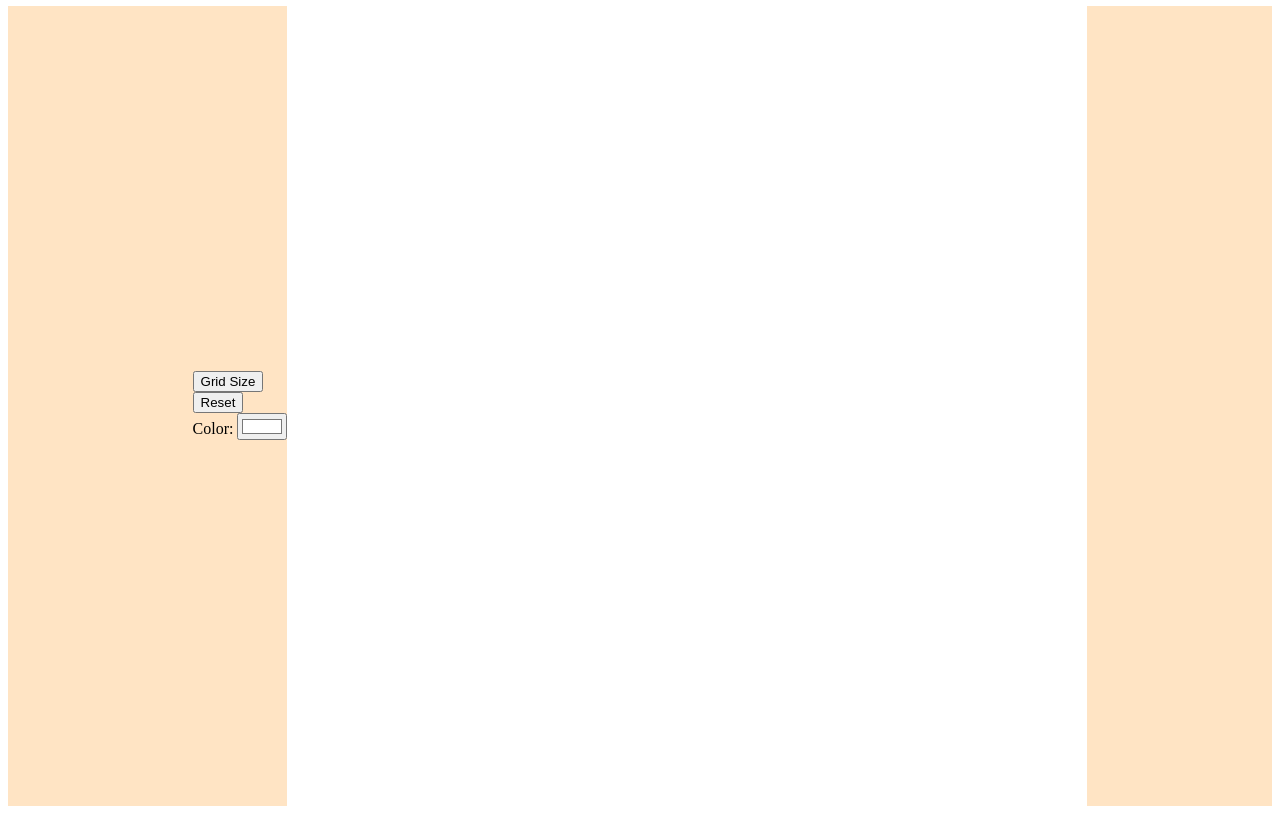
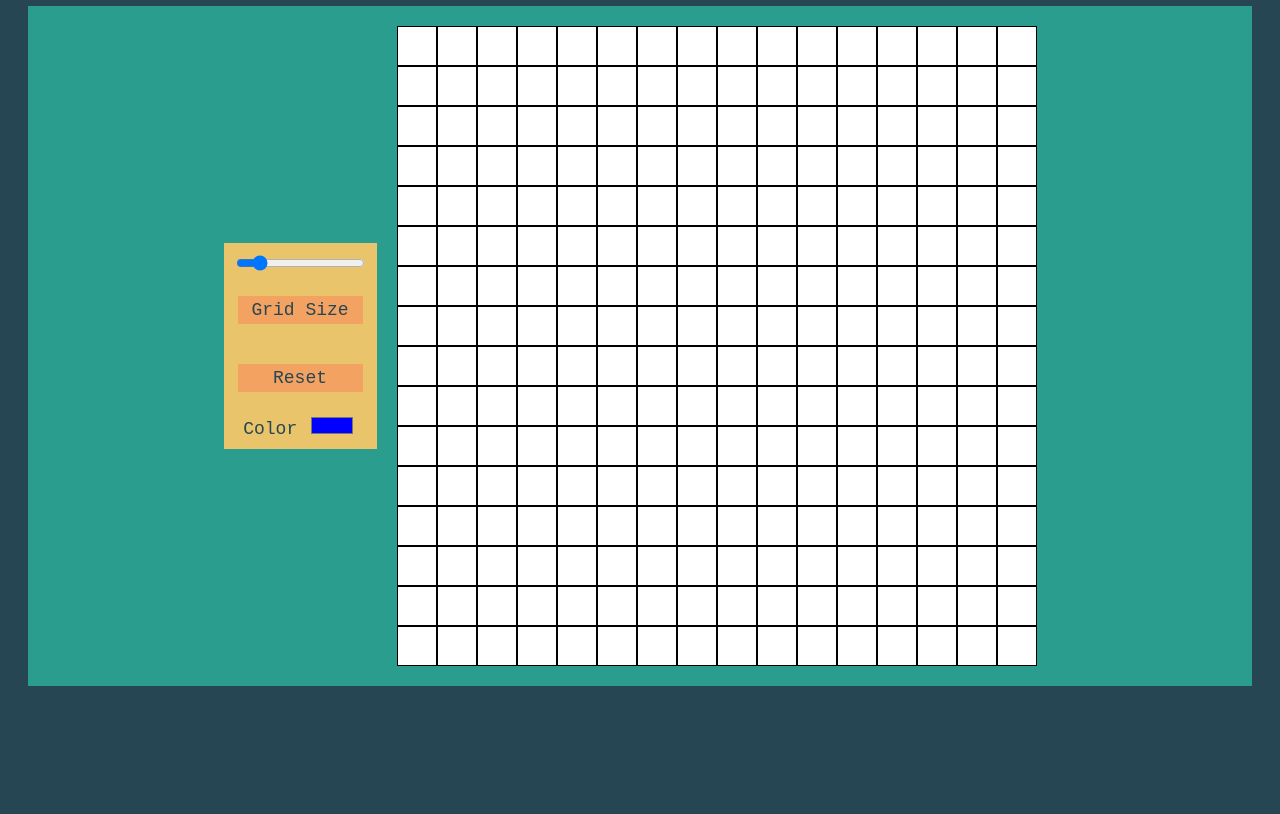
Before and after one commit to tanasegabrielw/TOP-Etch-a-Sketch, a plain HTML site: page index.html in a window 1280 px wide. Shown: the part 74-888 px from the top of the page. After the commit the page ends 800 px from the top, so only its background shows below. Drawn offline with Linux system fonts and the light colour scheme.

Commit message:
Finished

```diff
--- a/code.js
+++ b/code.js
@@ -1,17 +1,27 @@
 const pageContainer = document.querySelector(".container");
+let cellNumber=16;
+isDrawing = false;
+//buttons
 const btnGridSize = document.querySelector("#gridSizeBtn");
 const btnGridReset = document.querySelector("#resetGridBtn");
-const btnColor = document.querySelector("#color");
-let cellNumber=16;
-isDrawing = false;
+const cellNumberInput = document.querySelector("#cellNumberInput");
+// Color picker
+let colorPicker;
+let currentColor = "#0000ff";
+window.addEventListener("load", startup, false);
+window.addEventListener("load", createGrid,false);
 
-function changeColor(event){
+function startup(event) {
+colorPicker=document.querySelector("#color");
+colorPicker.value=currentColor; //initial color
+colorPicker.addEventListener("input",updateColor,false);
+}
 
-    if (isDrawing){
-        event.target.classList.add("elementChanged");
-    }
+function updateColor(event) {
+//update currentColor when it changes value
+    currentColor=event.target.value;
+}
 
-}
 pageContainer.addEventListener("mousedown", ()=> {
     isDrawing = !isDrawing; // toggles drawing on and off
 })
@@ -27,22 +37,21 @@ function createGrid(){
         cellElement.classList.add("gridElement");
         pageContainer.appendChild(cellElement);
         let borderOffSet = cellNumber*2; //removes the size of the border from the size of the cell
-        cellElement.style.width = ((800-borderOffSet)/cellNumber) + "px";
+        cellElement.style.width = ((640-borderOffSet)/cellNumber) + "px";
 
-        cellElement.addEventListener("mouseover", changeColor);
+        cellElement.addEventListener("mouseover", ()=>{
+            if(isDrawing){
+                cellElement.style.backgroundColor = currentColor;
+            }
+
+
+        });
     }
 }
 
 btnGridSize.addEventListener("click",()=> {
-cellNumber= prompt("How many cells?",cellNumber);
-
-if (cellNumber>=50){
-    alert("Max 50!");
-
-}
-else{
+    cellNumber= parseInt(cellNumberInput.value);
     createGrid();
-}
 });
 
 btnGridReset.addEventListener("click", ()=> {
--- a/index.html
+++ b/index.html
@@ -9,14 +9,17 @@
 </head>
 <body>
 
-    <h1>Etch a Sketch</h1>
+<h1>Etch a Sketch</h1>
 <div class="box">
         <div class="leftButtons">
+          <div>
+          <input type="range" id="cellNumberInput" min="1" max="64" value="10">
+          </div>
           <div class = "buttonStyle"><button  id="gridSizeBtn">Grid Size</button></div>
           <div class = "buttonStyle"><button  id="resetGridBtn">Reset</button></div>
-          <div class="color"><label for="color">Color:</label>
-          <input type="color" id="color " value="#ffffff">
-          </div>
+          <span class="color"><label for="color">Color</label>
+          <input type="color" id="color" value="#ffffff">
+          </span>
         </div>
      <div class="container"></div>
 
--- a/styles.css
+++ b/styles.css
@@ -1,3 +1,13 @@
+*{
+
+    font-family: 'Courier New', Courier, monospace;
+}
+
+body {
+
+    background-color:#264653;
+}
+
 .gridElement {
 
 padding:0;
@@ -10,24 +20,56 @@ border: 0.5px solid black;
 
     display: flex;
     flex-wrap: wrap;
-    width: 800px;
-    height: 800px;
+    width: 640px;
+    height: 640px;
     background-color: white;
+    margin:20px;
 }
- .elementChanged{
-
-background-color: gray;
-
- }
 
 .box {
     display: flex;
-    justify-content: center;
-    align-items: center;
-    background-color: bisque;
+    justify-content:center;
+    align-items:center;
+    background-color:#2a9d8f;
+    margin:20px;
 }
 
 h1 {
 
     text-align: center;
 }
+
+.leftButtons {
+
+
+    background-color: #e9c46a;
+    padding: 10px;
+    text-align: center;
+
+}
+
+.buttonStyle {
+
+    padding:20px 4px;
+    display: flex;
+    flex-direction: column;
+    justify-content: flex-start;
+    border:0;
+
+}
+
+button,input,label {
+
+    border:0;
+    color:#264653;
+    font-size: large;
+    background-color:transparent;
+
+}
+
+button {
+
+    background-color:#f4a261;
+    padding: 4px 6px;
+
+}
```
